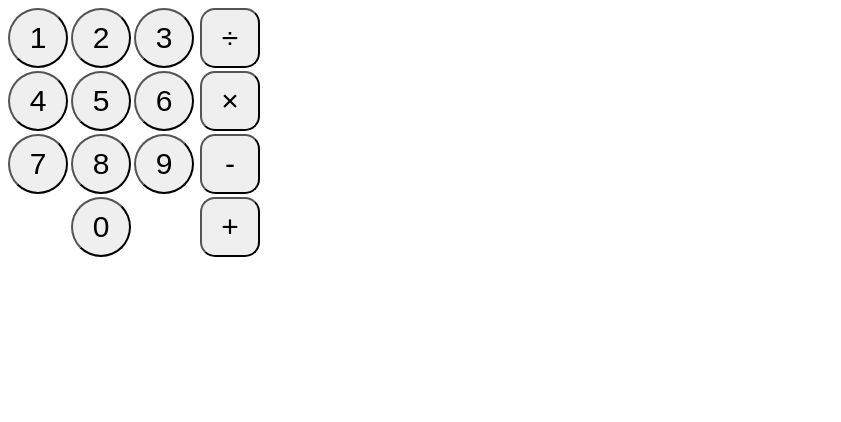
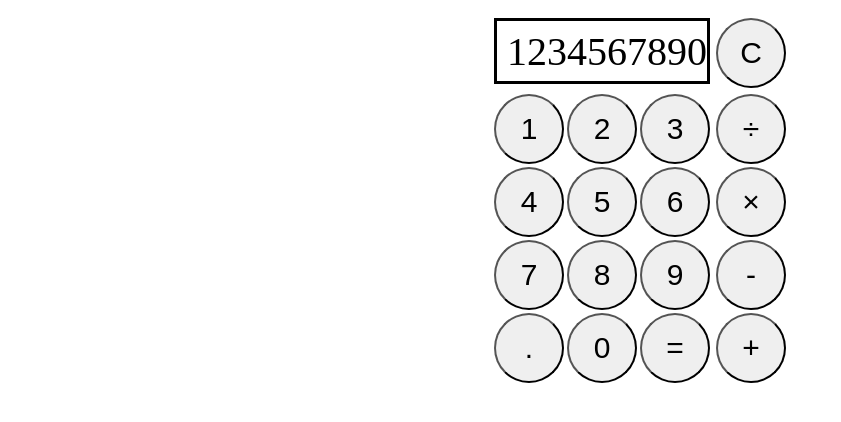
Before and after one commit to oklux/calculator, a plain HTML site: page index.html in a window 1280 px wide. Shown: the whole page, without its empty margins (0-841 px from the left). Drawn offline with Linux system fonts and the light colour scheme.

Commit message:
Added display and clear button

```diff
--- a/index.html
+++ b/index.html
@@ -10,6 +10,11 @@
 </head>
 <body>
     <div class="calculator">
+        <div class="displaybox">
+            <div class="display">1234567890</div>
+            <button class="clear">C</button>
+        </div>
+        <div class="btns">
             <div class="numbtns">
                 <div class="row">
                     <button class="numbutton" id="btn1">1</button>
@@ -24,9 +29,12 @@
                     <button class="numbutton" id="btn8">8</button>
                     <button class="numbutton" id="btn9">9</button>
                 </div><div class="row">
+                    <button class="dot">.</button>
                     <button class="numbutton" id="btn0">0</button>
+                    <button class="equals">=</button>
                 </div>
             </div>
+
             <div class="operators">
                 <button class="opbutton" id="dividebtn">÷</button>
                 <button class="opbutton" id="multiplybtn">×</button>
@@ -34,5 +42,6 @@
                 <button class="opbutton" id="addbtn">+</button>
             </div>
         </div>
+    </div>
 </body>
 </html>
--- a/styles.css
+++ b/styles.css
@@ -1,4 +1,28 @@
 .calculator {
+    display: flex;
+    flex-direction: column;
+    justify-content: center;
+    align-items: center;
+    padding: 10px;
+}
+
+.displaybox {
+    display: flex;
+    gap: 6px;
+    margin-bottom: 6px;
+}
+
+.display {
+    display: flex;
+    flex-direction: row-reverse;
+    align-items: center;
+    border: 3px solid black;
+    width: 210px;
+    height: 60px;
+    font-size: 40px;
+}
+
+.btns {
     display: flex;
 }
 
@@ -15,10 +39,10 @@
     justify-content: center;
 }
 
-.numbutton {
+button {
     font-size: 30px;
-    width: 60px;
-    height: 60px;
+    width: 70px;
+    height: 70px;
     border-radius: 50%;
 }
 
@@ -28,10 +52,3 @@
     gap: 3px;
     margin-left: 6px;
 }
-
-.opbutton {
-    font-size: 30px;
-    width: 60px;
-    height: 60px;
-    border-radius: 25%;
-}
```
Lines whose indentation alone changed are shown as unchanged.
